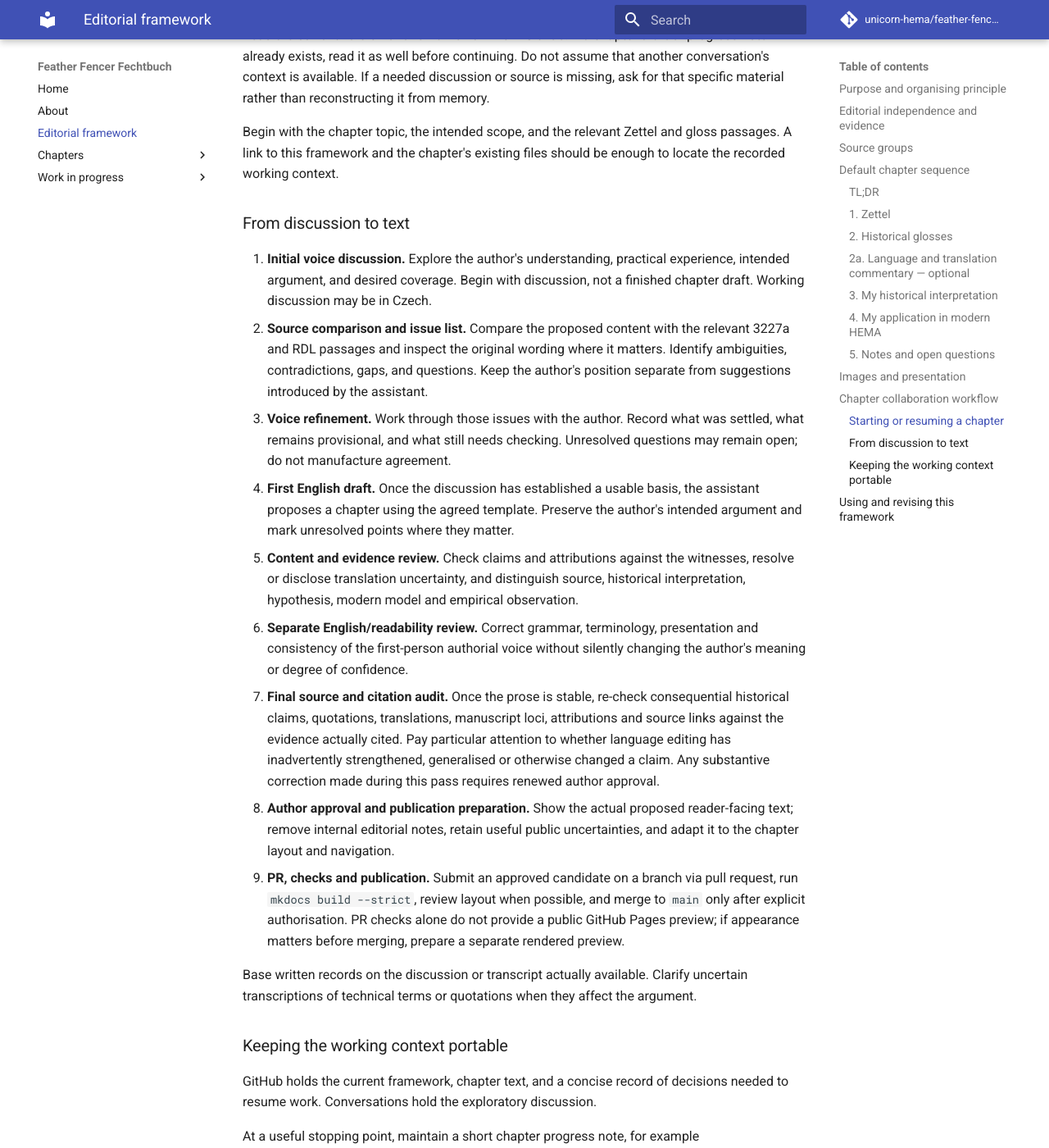
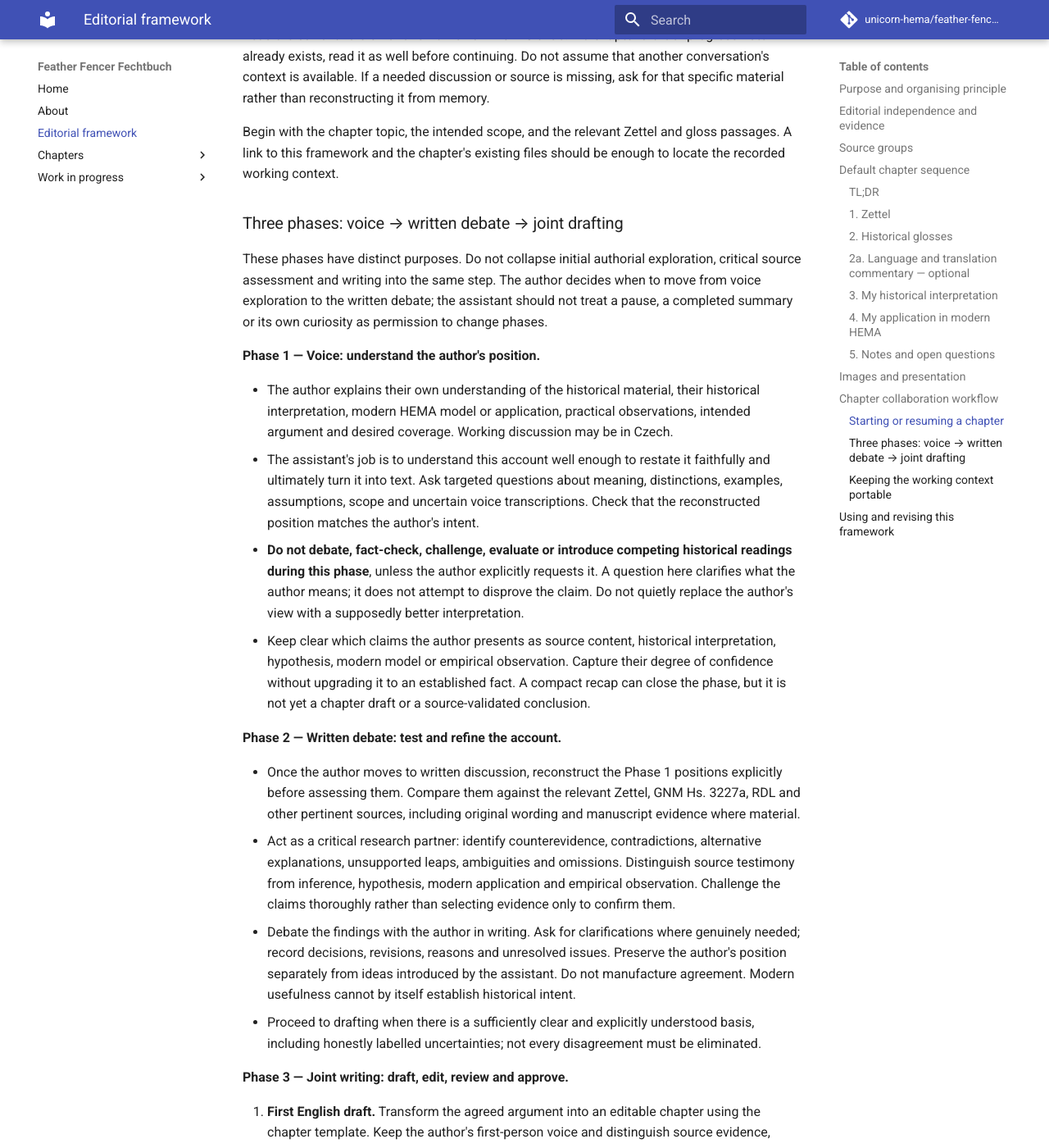
Before and after one commit to unicorn-hema/feather-fencer-fechtbuch, an MkDocs documentation site: the page built from docs/editorial/chapter-framework.md, in a window 1280 px wide and 1400 px high, scrolled down 4271 px. Shown: the whole window at 82% size. Built offline with MkDocs 1.6.1 and Material for MkDocs 9.7.7, drawn with Linux system fonts in a browser that asks for light colours; comment, search, counter and statistics services are not loaded; some of the changed text lies outside the part shown.

Commit message:
Clarify three-phase chapter collaboration workflow

```diff
--- a/docs/editorial/chapter-framework.md
+++ b/docs/editorial/chapter-framework.md
@@ -187,45 +187,81 @@ Begin with the chapter topic, the intended scope, and the relevant Zettel and
 gloss passages. A link to this framework and the chapter's existing files should
 be enough to locate the recorded working context.
 
-### From discussion to text
+### Three phases: voice → written debate → joint drafting
 
-1. **Initial voice discussion.** Explore the author's understanding, practical
-   experience, intended argument, and desired coverage. Begin with discussion,
-   not a finished chapter draft. Working discussion may be in Czech.
-2. **Source comparison and issue list.** Compare the proposed content with the
-   relevant 3227a and RDL passages and inspect the original wording where it
-   matters. Identify ambiguities, contradictions, gaps, and questions. Keep the
-   author's position separate from suggestions introduced by the assistant.
-3. **Voice refinement.** Work through those issues with the author. Record what
-   was settled, what remains provisional, and what still needs checking.
-   Unresolved questions may remain open; do not manufacture agreement.
-4. **First English draft.** Once the discussion has established a usable basis,
-   the assistant proposes a chapter using the agreed template. Preserve the
-   author's intended argument and mark unresolved points where they matter.
-5. **Content and evidence review.** Check claims and attributions against the
-   witnesses, resolve or disclose translation uncertainty, and distinguish source,
-   historical interpretation, hypothesis, modern model and empirical observation.
-6. **Separate English/readability review.** Correct grammar, terminology,
-   presentation and consistency of the first-person authorial voice without
-   silently changing the author's meaning or degree of confidence.
-7. **Final source and citation audit.** Once the prose is stable, re-check
-   consequential historical claims, quotations, translations, manuscript loci,
-   attributions and source links against the evidence actually cited. Pay
-   particular attention to whether language editing has inadvertently strengthened,
-   generalised or otherwise changed a claim. Any substantive correction made
-   during this pass requires renewed author approval.
-8. **Author approval and publication preparation.** Show the actual proposed
-   reader-facing text; remove internal editorial notes, retain useful public
-   uncertainties, and adapt it to the chapter layout and navigation.
-9. **PR, checks and publication.** Submit an approved candidate on a branch via
-   pull request, run `mkdocs build --strict`, review layout when possible, and
-   merge to `main` only after explicit authorisation. PR checks alone do not
-   provide a public GitHub Pages preview; if appearance matters before merging,
-   prepare a separate rendered preview.
+These phases have distinct purposes. Do not collapse initial authorial exploration,
+critical source assessment and writing into the same step. The author decides when
+to move from voice exploration to the written debate; the assistant should not
+treat a pause, a completed summary or its own curiosity as permission to change
+phases.
 
-Base written records on the discussion or transcript actually available.
-Clarify uncertain transcriptions of technical terms or quotations when they
-affect the argument.
+**Phase 1 — Voice: understand the author's position.**
+
+- The author explains their own understanding of the historical material, their
+  historical interpretation, modern HEMA model or application, practical
+  observations, intended argument and desired coverage. Working discussion may
+  be in Czech.
+- The assistant's job is to understand this account well enough to restate it
+  faithfully and ultimately turn it into text. Ask targeted questions about
+  meaning, distinctions, examples, assumptions, scope and uncertain voice
+  transcriptions. Check that the reconstructed position matches the author's intent.
+- **Do not debate, fact-check, challenge, evaluate or introduce competing
+  historical readings during this phase**, unless the author explicitly requests
+  it. A question here clarifies what the author means; it does not attempt to
+  disprove the claim. Do not quietly replace the author's view with a supposedly
+  better interpretation.
+- Keep clear which claims the author presents as source content, historical
+  interpretation, hypothesis, modern model or empirical observation. Capture
+  their degree of confidence without upgrading it to an established fact.
+  A compact recap can close the phase, but it is not yet a chapter draft or a
+  source-validated conclusion.
+
+**Phase 2 — Written debate: test and refine the account.**
+
+- Once the author moves to written discussion, reconstruct the Phase 1 positions
+  explicitly before assessing them. Compare them against the relevant Zettel,
+  GNM Hs. 3227a, RDL and other pertinent sources, including original wording and
+  manuscript evidence where material.
+- Act as a critical research partner: identify counterevidence, contradictions,
+  alternative explanations, unsupported leaps, ambiguities and omissions.
+  Distinguish source testimony from inference, hypothesis, modern application
+  and empirical observation. Challenge the claims thoroughly rather than
+  selecting evidence only to confirm them.
+- Debate the findings with the author in writing. Ask for clarifications where
+  genuinely needed; record decisions, revisions, reasons and unresolved issues.
+  Preserve the author's position separately from ideas introduced by the assistant.
+  Do not manufacture agreement. Modern usefulness cannot by itself establish
+  historical intent.
+- Proceed to drafting when there is a sufficiently clear and explicitly
+  understood basis, including honestly labelled uncertainties; not every
+  disagreement must be eliminated.
+
+**Phase 3 — Joint writing: draft, edit, review and approve.**
+
+1. **First English draft.** Transform the agreed argument into an editable chapter
+   using the chapter template. Keep the author's first-person voice and distinguish
+   source evidence, historical interpretation, hypothesis and modern application.
+2. **Collaborative content and evidence editing.** Review the reasoning, historical
+   claims, attributions, completeness and consistency against the agreed position
+   and relevant witnesses. Resolve or disclose material uncertainty.
+3. **Separate English and readability editing.** Check grammar, terminology,
+   structure, presentation and consistency without silently changing meaning
+   or degree of confidence.
+4. **Final source and citation audit.** Recheck consequential quotations,
+   translations, manuscript loci, attributions and links against the sources.
+   If this audit changes substance, obtain renewed author approval.
+5. **Author approval and publication preparation.** Present the actual final
+   reader-facing text for explicit approval, remove internal editorial notes,
+   retain useful public uncertainties and apply layout/navigation.
+6. **PR, checks and publication.** Submit an approved publication candidate
+   via a branch and pull request, run `mkdocs build --strict`, review the layout
+   where possible and merge to `main` only after explicit authorisation.
+   PR checks alone do not provide a GitHub Pages preview.
+
+Base written records on discussion or transcripts actually available. Clarify
+uncertain transcriptions when they affect substantive interpretation. Only the
+result approved for publication becomes canonical; exploratory discussion and
+working drafts do not.
 
 ### Keeping the working context portable
 
```
Also changed, not shown: other parts of docs/editorial/chapter-framework.md (+1 -1 lines).
